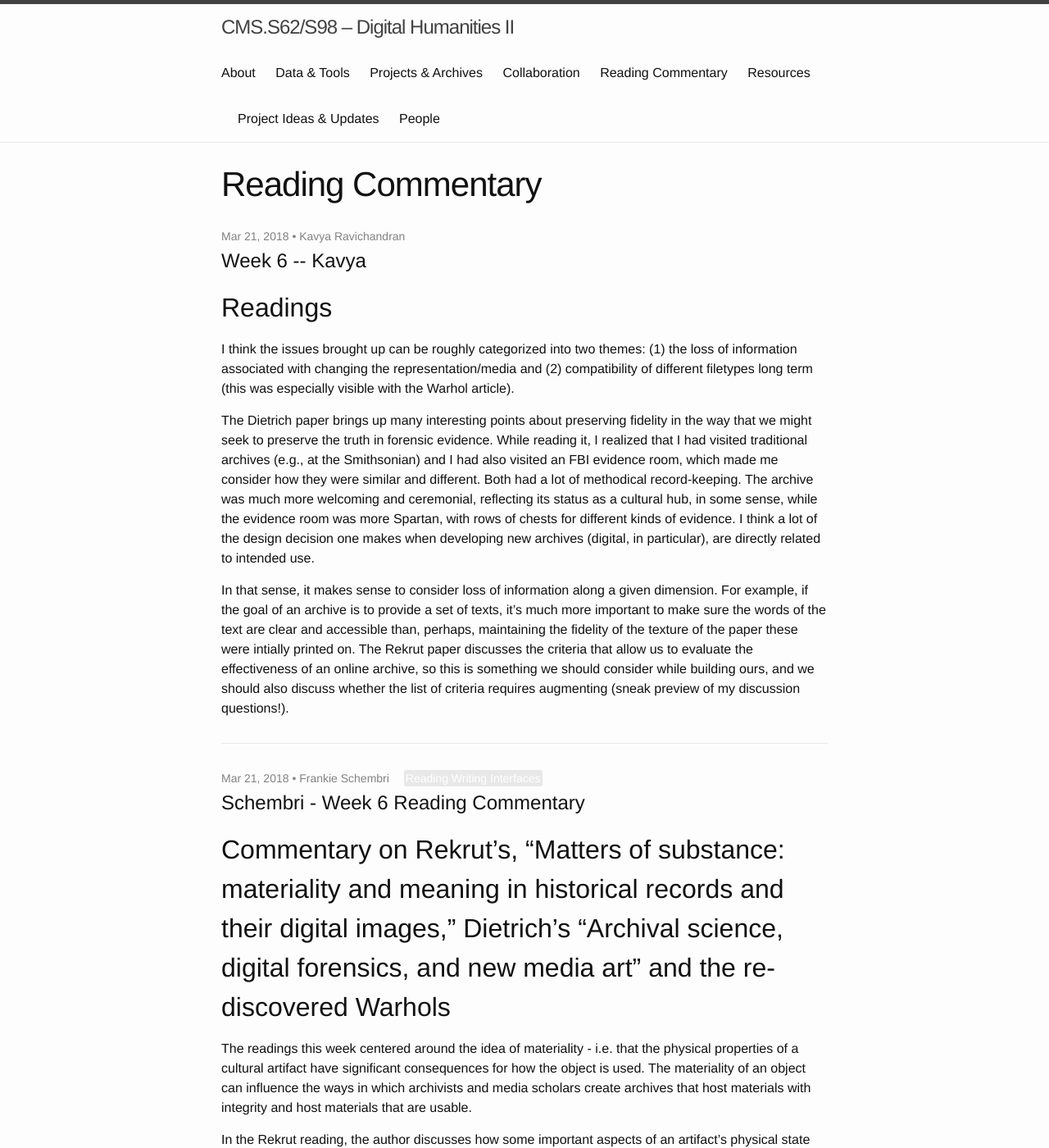
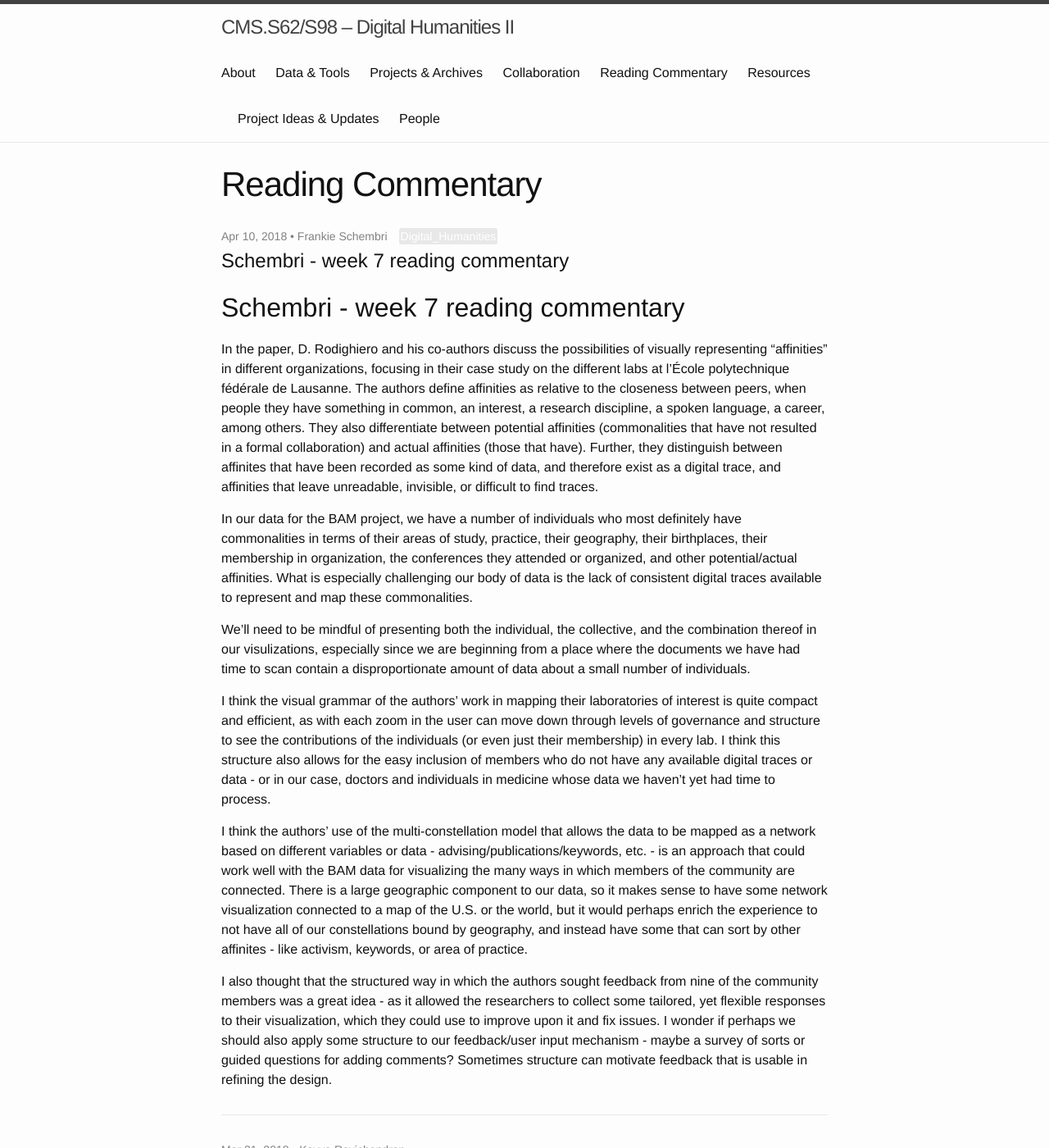
Before and after one commit to cmsS62/Spring-2018, a Jekyll site: the page built from commentary.html, in a window 1280 px wide and 1400 px high. Shown: the whole window at 82% size. Built offline with Jekyll 4.4.1, drawn with Linux system fonts in a browser that asks for light colours.

Commit message:
Create 2018-04-10-schembri-week-7-reading-commentary.md

```diff
--- a/_posts/2018-04-10-schembri-week-7-reading-commentary.md
+++ b/_posts/2018-04-10-schembri-week-7-reading-commentary.md
@@ -1,8 +1,11 @@
 ---
 layout: post
-published: false
+published: true
 category: commentary
 title: Schembri - week 7 reading commentary
+author: Frankie Schembri
+tags:
+  - Digital_Humanities
 ---
 ## Schembri - week 7 reading commentary
 
```
